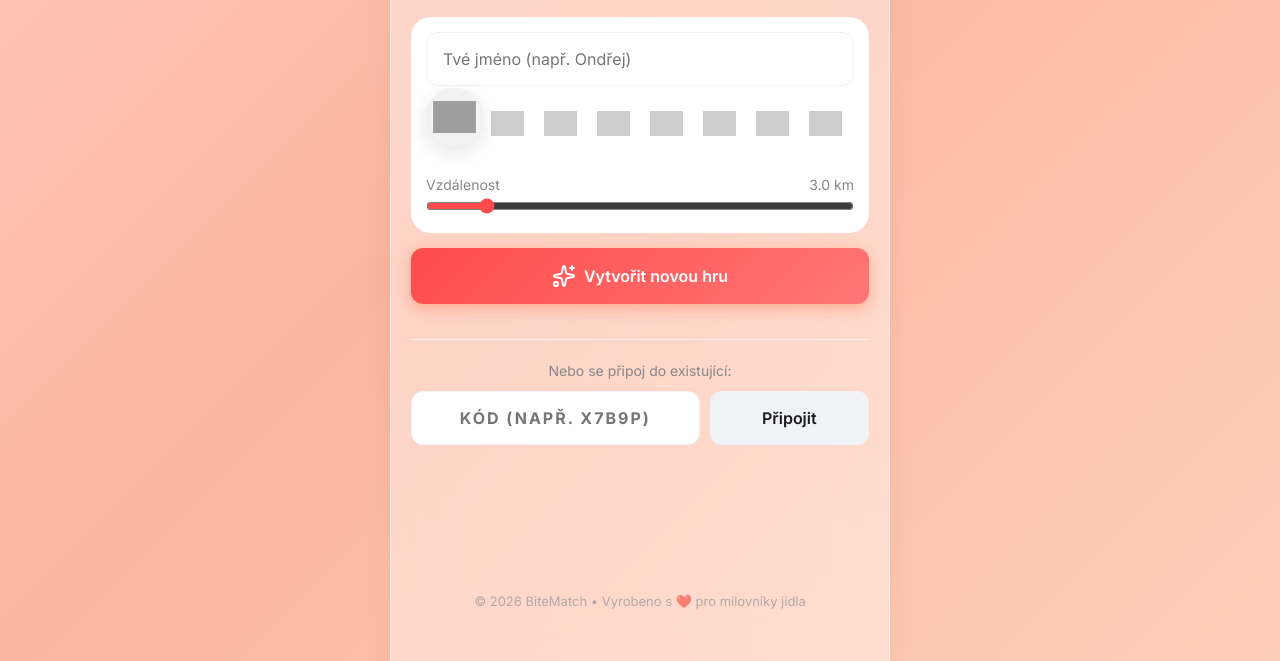
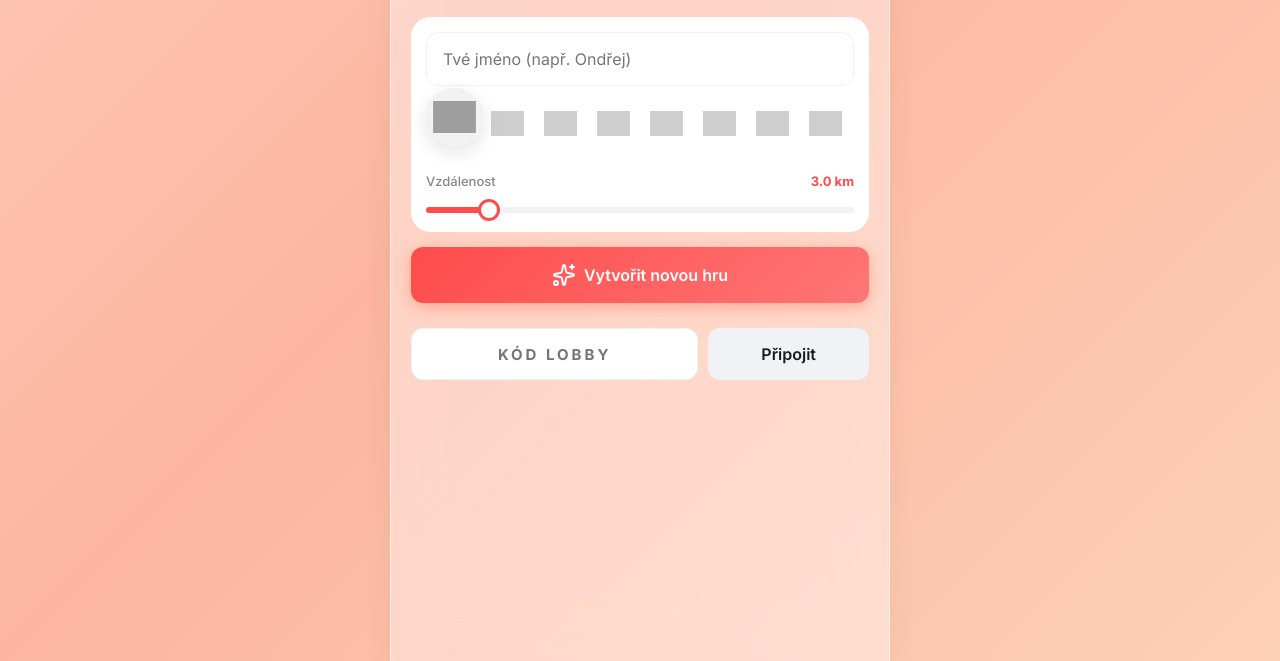
Before and after one commit to Ondrejos1/bitematch, a website built with Vite: page client/index.html in a window 1280 px wide. Shown: the part 139-800 px from the top of the page. Built offline with nearby package versions, Linux system fonts and the light colour scheme; grey boxes are pictures that could not be loaded.

Commit message:
polish: custom slider, cleaner join section, remove home footer

```diff
--- a/client/app.js
+++ b/client/app.js
@@ -212,14 +212,22 @@ document.addEventListener('DOMContentLoaded', () => {
   const radiusSlider = document.getElementById('radius-slider');
   const radiusValue = document.getElementById('radius-value');
   if (radiusSlider && radiusValue) {
-    radiusSlider.addEventListener('input', (e) => {
-      const val = parseInt(e.target.value);
+    function updateSliderFill() {
+      const val = parseInt(radiusSlider.value);
+      const min = parseInt(radiusSlider.min);
+      const max = parseInt(radiusSlider.max);
+      const percent = ((val - min) / (max - min)) * 100;
+      radiusSlider.style.background = `linear-gradient(90deg, var(--primary-color) ${percent}%, var(--surface-light) ${percent}%)`;
+
       if (val < 1000) {
         radiusValue.textContent = `${val} m`;
       } else {
         radiusValue.textContent = `${(val / 1000).toFixed(1)} km`;
       }
-    });
+    }
+
+    radiusSlider.addEventListener('input', updateSliderFill);
+    updateSliderFill(); // Set initial fill
   }
 
   // Parse code from URL for easy joining via QR
@@ -242,9 +250,7 @@ document.addEventListener('DOMContentLoaded', () => {
 
     // Move join section to top for better focus
     const joinSection = document.querySelector('.join-section');
-    joinSection.style.border = 'none';
     joinSection.style.marginTop = '0';
-    joinSection.querySelector('p').textContent = 'Právě ses připojil k odkazu! Zvol si jméno a emoji:';
 
     // Add special event for this big join button
     joinBtn.addEventListener('click', () => {
@@ -1069,9 +1075,7 @@ function resetHomeUI() {
   joinBtn.classList.replace('btn-primary', 'btn-secondary');
 
   const joinSection = document.querySelector('.join-section');
-  joinSection.style.borderTop = '1px solid var(--surface-light)';
-  joinSection.style.marginTop = '20px';
-  joinSection.querySelector('p').textContent = 'Nebo se připoj do existující:';
+  joinSection.style.marginTop = '10px';
 
   document.getElementById('lobby-code-input').value = '';
   document.getElementById('username').value = localStorage.getItem('w2e_name') || '';
--- a/client/index.html
+++ b/client/index.html
@@ -51,12 +51,12 @@
             <div class="emoji-btn" data-avatar="noto:ice-cream"><img src="https://api.iconify.design/noto:ice-cream.svg" alt="Ice Cream" /></div>
           </div>
 
-          <div id="radius-container" style="margin-top: 15px;">
-            <label for="radius-slider" style="display: flex; justify-content: space-between; font-size: 14px; color: var(--text-secondary); margin-bottom: 5px;">
+          <div id="radius-container" class="radius-container">
+            <label for="radius-slider" class="radius-label">
               <span>Vzdálenost</span>
-              <span id="radius-value">3.0 km</span>
+              <span id="radius-value" class="radius-value">3.0 km</span>
             </label>
-            <input type="range" id="radius-slider" min="500" max="20000" step="500" value="3000" style="width: 100%; accent-color: var(--primary-color);">
+            <input type="range" id="radius-slider" min="500" max="20000" step="500" value="3000" class="custom-slider">
           </div>
         </div>
 
@@ -65,9 +65,8 @@
         </button>
 
         <div class="join-section">
-          <p>Nebo se připoj do existující:</p>
           <div class="join-input-group">
-            <input type="text" id="lobby-code-input" placeholder="Kód (např. X7B9P)" maxlength="6" style="text-transform: uppercase;">
+            <input type="text" id="lobby-code-input" placeholder="Kód lobby" maxlength="6" style="text-transform: uppercase;">
             <button id="btn-join-lobby" class="btn btn-secondary">Připojit</button>
           </div>
         </div>
@@ -76,9 +75,7 @@
         <div class="skeleton-card" style="position: relative; margin-bottom: 20px;"></div>
         <p id="loading-text" style="font-size: 1.2rem; font-weight: bold; color: var(--primary-color); animation: pulse 1.5s infinite;">Hledám ty nejlepší podniky...</p>
       </div>
-      <footer class="app-footer">
-        <p>&copy; 2026 BiteMatch • Vyrobeno s ❤️ pro milovníky jídla</p>
-      </footer>
+
     </div>
 
     <!-- Lobby Screen -->
--- a/client/style.css
+++ b/client/style.css
@@ -248,14 +248,7 @@ input[type="text"]:focus {
 
 .join-section {
   text-align: center;
-  margin-top: 20px;
-  padding-top: 20px;
-  border-top: 1px solid var(--surface-light);
-}
-
-.join-section p {
-  margin-bottom: 10px;
-  font-size: 14px;
+  margin-top: 10px;
 }
 
 .join-input-group {
@@ -266,12 +259,82 @@ input[type="text"]:focus {
 .join-input-group input {
   flex: 2;
   text-align: center;
-  letter-spacing: 2px;
-  font-weight: bold;
+  letter-spacing: 3px;
+  font-weight: 700;
+  font-size: 15px;
+  padding: 14px;
 }
 
 .join-input-group button {
   flex: 1;
+}
+
+/* Custom Range Slider */
+.radius-container {
+  margin-top: 12px;
+}
+
+.radius-label {
+  display: flex;
+  justify-content: space-between;
+  font-size: 13px;
+  color: var(--text-secondary);
+  margin-bottom: 8px;
+  font-weight: 500;
+}
+
+.radius-value {
+  font-weight: 700;
+  color: var(--primary-color);
+}
+
+.custom-slider {
+  -webkit-appearance: none;
+  appearance: none;
+  width: 100%;
+  height: 6px;
+  border-radius: 3px;
+  background: linear-gradient(90deg, var(--primary-color) 0%, var(--surface-light) 0%);
+  outline: none;
+  transition: background 0.1s;
+}
+
+.custom-slider::-webkit-slider-thumb {
+  -webkit-appearance: none;
+  appearance: none;
+  width: 22px;
+  height: 22px;
+  border-radius: 50%;
+  background: white;
+  border: 3px solid var(--primary-color);
+  cursor: pointer;
+  box-shadow: 0 2px 8px rgba(0, 0, 0, 0.15);
+  transition: transform 0.15s ease, box-shadow 0.15s ease;
+}
+
+.custom-slider::-webkit-slider-thumb:hover {
+  transform: scale(1.15);
+  box-shadow: 0 3px 12px rgba(255, 75, 75, 0.3);
+}
+
+.custom-slider::-webkit-slider-thumb:active {
+  transform: scale(1.05);
+}
+
+.custom-slider::-moz-range-thumb {
+  width: 22px;
+  height: 22px;
+  border-radius: 50%;
+  background: white;
+  border: 3px solid var(--primary-color);
+  cursor: pointer;
+  box-shadow: 0 2px 8px rgba(0, 0, 0, 0.15);
+}
+
+.custom-slider::-moz-range-track {
+  height: 6px;
+  border-radius: 3px;
+  background: var(--surface-light);
 }
 
 /* === Lobby Screen === */
```
